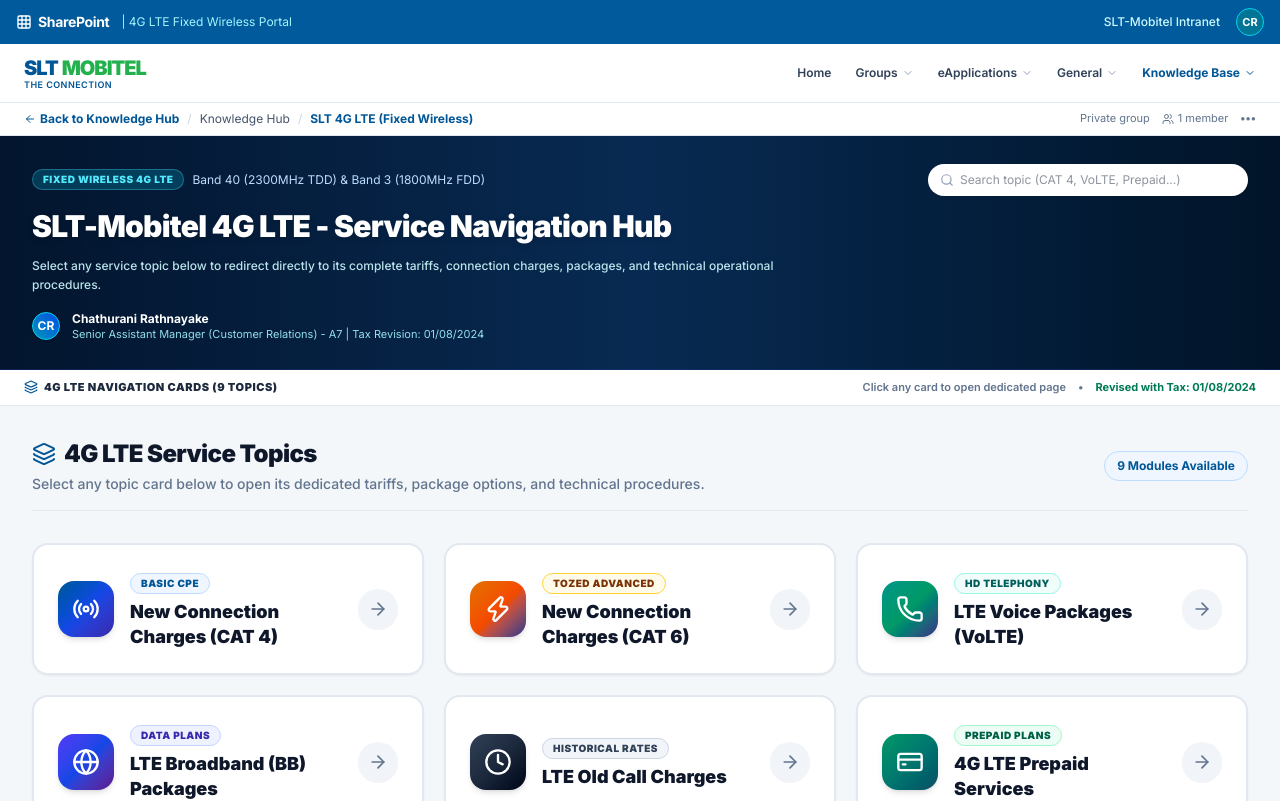
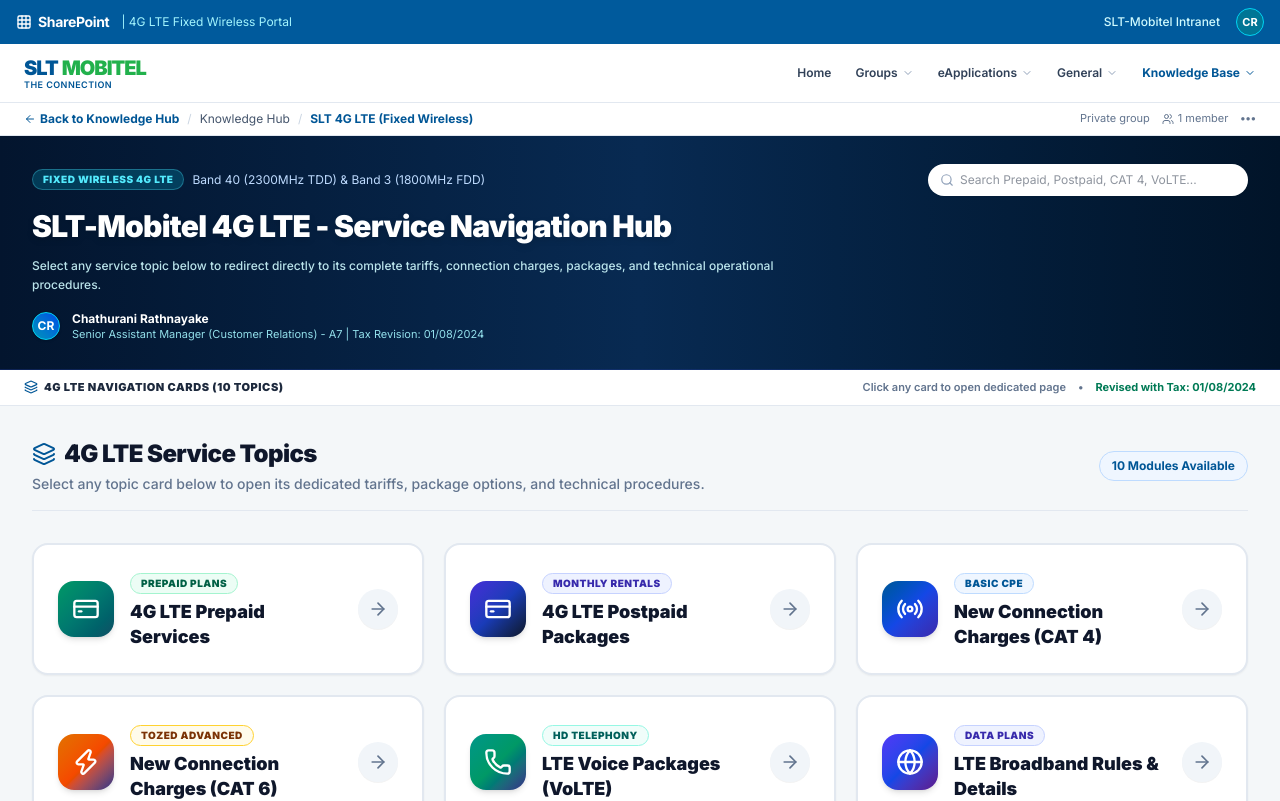
Before and after one commit to kudagama/smart-knowledge-hub, a Next.js app: page /knowledge-hub/4g-lte in a window 1280 px wide. Shown: the top 801 px of the page. Built offline with nearby package versions, Linux system fonts and the light colour scheme.

Commit message:
ui: make prepaid and postpaid separate primary 4G navigation topics

```diff
--- a/src/app/knowledge-hub/4g-lte/page.tsx
+++ b/src/app/knowledge-hub/4g-lte/page.tsx
@@ -32,6 +32,26 @@ import {
 // ==========================================
 const LTE_MAIN_CARDS = [
   {
+    id: 'prepaid',
+    title: '4G LTE Prepaid Services',
+    badge: 'Prepaid Plans',
+    badgeStyle: 'bg-emerald-50 text-emerald-800 border-emerald-200',
+    icon: CreditCard,
+    gradient: 'from-emerald-600 via-teal-700 to-cyan-900',
+    cardBorder: 'border-slate-200 hover:border-emerald-600 hover:shadow-emerald-500/15',
+    route: '/knowledge-hub/4g-lte/prepaid'
+  },,
+  {
+    id: 'postpaid',
+    title: '4G LTE Postpaid Packages',
+    badge: 'Monthly Rentals',
+    badgeStyle: 'bg-indigo-50 text-indigo-800 border-indigo-200',
+    icon: CreditCard,
+    gradient: 'from-indigo-700 via-blue-800 to-slate-900',
+    cardBorder: 'border-slate-200 hover:border-indigo-700 hover:shadow-indigo-500/15',
+    route: '/knowledge-hub/4g-lte/postpaid'
+  },
+  {
     id: 'cat4',
     title: 'New Connection Charges (CAT 4)',
     badge: 'Basic CPE',
@@ -63,7 +83,7 @@ const LTE_MAIN_CARDS = [
   },
   {
     id: 'broadband',
-    title: 'LTE Broadband (BB) Packages',
+    title: 'LTE Broadband Rules & Details',
     badge: 'Data Plans',
     badgeStyle: 'bg-indigo-50 text-indigo-800 border-indigo-200',
     icon: Globe,
@@ -81,16 +101,7 @@ const LTE_MAIN_CARDS = [
     cardBorder: 'border-slate-200 hover:border-slate-600 hover:shadow-slate-500/15',
     route: '/knowledge-hub/4g-lte/old-charges'
   },
-  {
-    id: 'prepaid',
-    title: '4G LTE Prepaid Services',
-    badge: 'Prepaid Plans',
-    badgeStyle: 'bg-emerald-50 text-emerald-800 border-emerald-200',
-    icon: CreditCard,
-    gradient: 'from-emerald-600 via-teal-700 to-cyan-900',
-    cardBorder: 'border-slate-200 hover:border-emerald-600 hover:shadow-emerald-500/15',
-    route: '/knowledge-hub/4g-lte/prepaid'
-  },
+
   {
     id: 'other_charges',
     title: 'Other Charges – LTE',
@@ -215,7 +226,7 @@ export default function LteServicesHubPage() {
                 type="text"
                 value={searchQuery}
                 onChange={(e) => setSearchQuery(e.target.value)}
-                placeholder="Search topic (CAT 4, VoLTE, Prepaid...)"
+                placeholder="Search Prepaid, Postpaid, CAT 4, VoLTE..."
                 className="w-full bg-white text-slate-800 text-xs pl-8 pr-7 py-2 rounded-xl focus:outline-hidden focus:ring-2 focus:ring-cyan-400 shadow-xs"
               />
               {searchQuery && (
```
